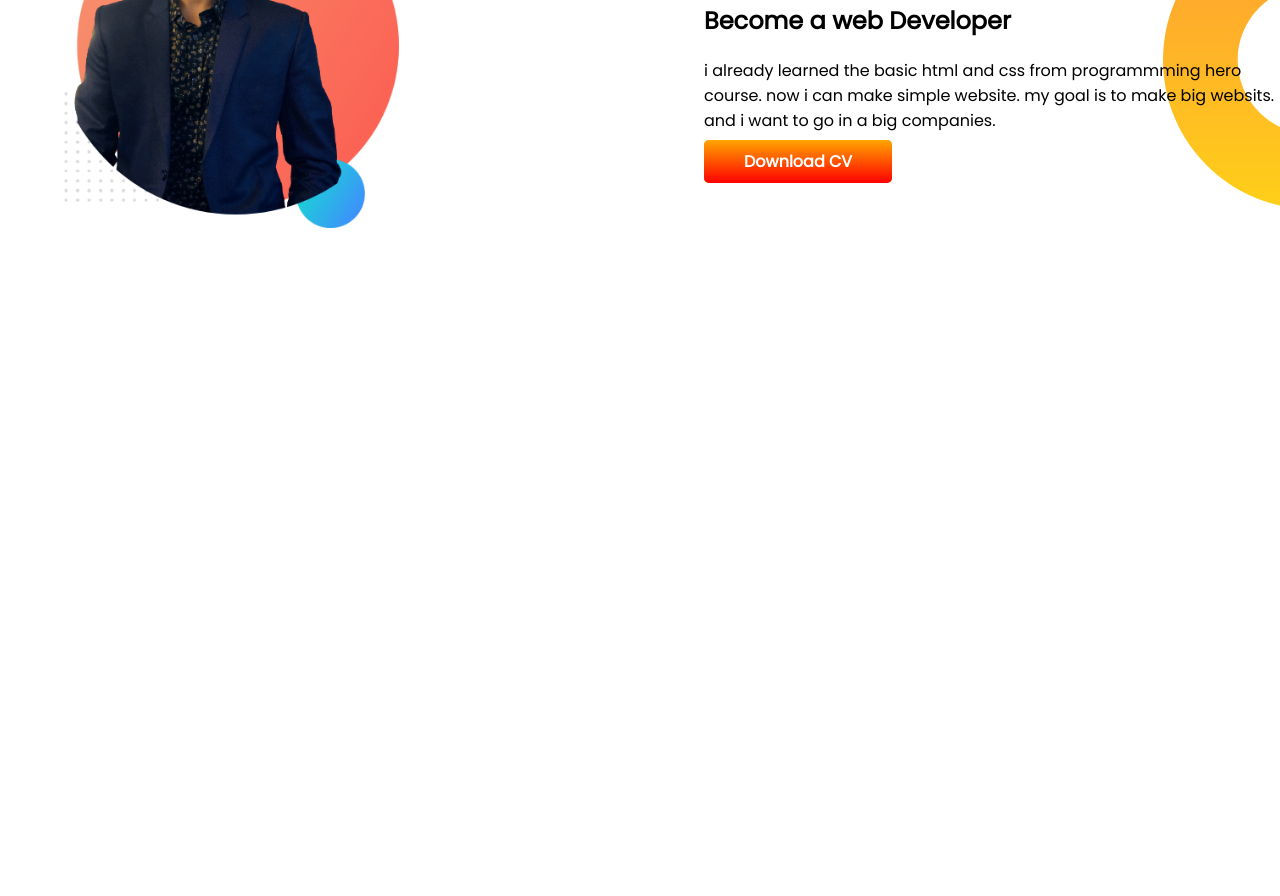
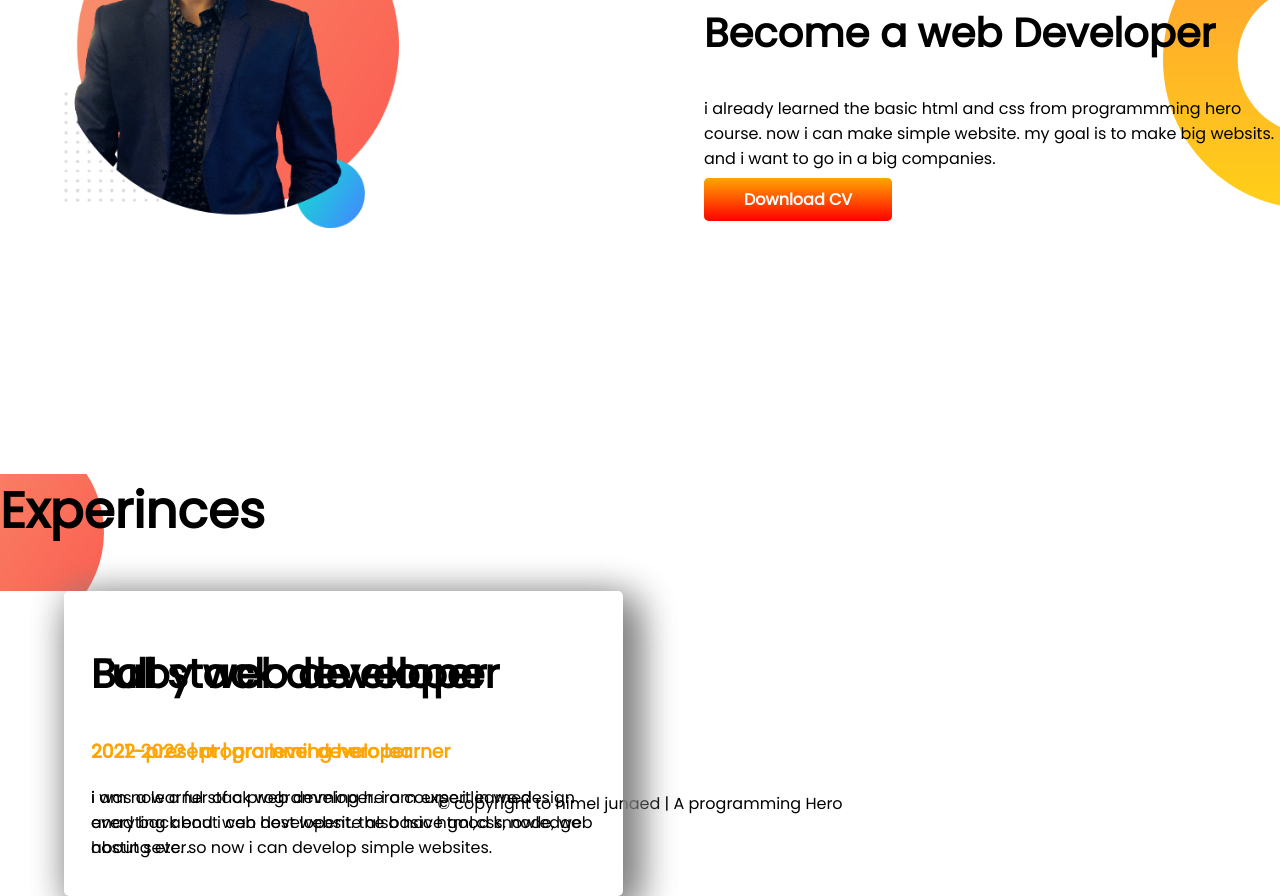
Before and after one commit to Himel-junaed/portfolio, a plain HTML site: page index.html in a window 1280 px wide. Shown: the part 818-1714 px from the top of the page. Before the commit the page ends 1292 px from the top, so only its background shows below. Drawn offline with Linux system fonts and the light colour scheme.

Commit message:
final 1n

```diff
--- a/index.html
+++ b/index.html
@@ -15,7 +15,7 @@
 </head>
 
 <body>
-    <section class="top-banner">
+    <section class="top-banner flexible-container">
         <div class="half-width">
             <h1>Welcome To</h1>
             <h1><span class="name-clr">Himel Junaed</span> world!</h1>
@@ -34,7 +34,7 @@
 
         </div>
     </section>
-    <section class="dream-big">
+    <section class="dream-big flexible-container">
         <div class="half-width">
             <img src="images/editedme1.png" alt="">
         </div>
@@ -48,6 +48,30 @@
             <a class="link-button" target="_blank" href="">Download CV</a>
         </div>
     </section>
+    <section class="experience-area">
+        <h1>Experinces</h1>
+        <div class="flexible-container">
+            <div id="full-stack-exp" class="experience-item">
+                <h2>Full stack developer</h2>
+                <h3 class="name-clr">2022-present | pro level developer</h3>
+                <p>i am now a ful stack web developer. i am expert in we design anad back end
+                    i can host website also have good knowledge about sever.
+                </p>
+            </div>
+            <div id="web-dev-experience" class="experience-item">
+                <h2>Baby web developer</h2>
+                <h3 class="name-clr">2021-2022 | programming hero learner</h3>
+                <p>i was a learner of a programming hero course.i learned everyting about web developent.
+                    the basic html,css, node, web hosting etc. so now i can develop simple websites.
+
+                </p>
+            </div>
+        </div>
+
+    </section>
+    <footer>
+        <p>© copyright to himel junaed | A programming Hero</p>
+    </footer>
 
 </body>
 
--- a/style.css
+++ b/style.css
@@ -6,16 +6,48 @@ h1{
     font-size: 50px;
 
 }
+h2{
+    font-size: 40px;
+}
 .name-clr{
     color: orange;
 }
-section{
+.flexible-container{
     display: flex;
     margin-bottom: 200px;
 }
 .half-width{
     width: 50%;
     padding-left: 5%;
+
+}
+.experience-item{
+    width: 40%;
+    margin-left: 5%;
+    margin-right: 5%;
+    padding: 20px;
+    box-shadow: 10px 10px 40px gray;
+    border-radius: 5px;
+}
+#web-dev-experience{
+    position: absolute;
+    border-left: 7px solid green;
+    border-image-slice: 1;
+    border-image: linear-gradient(blue, cyan);
+
+}
+#full-stack-exp{
+    position: absolute;
+    border-left: 7px solid;
+    border-image-slice: 1;
+    border-image: linear-gradient(red, orange);
+
+
+}
+.experience-area{
+    background-image: url(images/exp-bg.png);
+    background-repeat: no-repeat;
+    background-position: left;
 }
 .half-width img{
     width: 60%;
@@ -39,3 +71,6 @@ section{
     background-repeat: no-repeat;
     background-position: right;
 }
+footer p{
+    text-align: center;
+}
```
